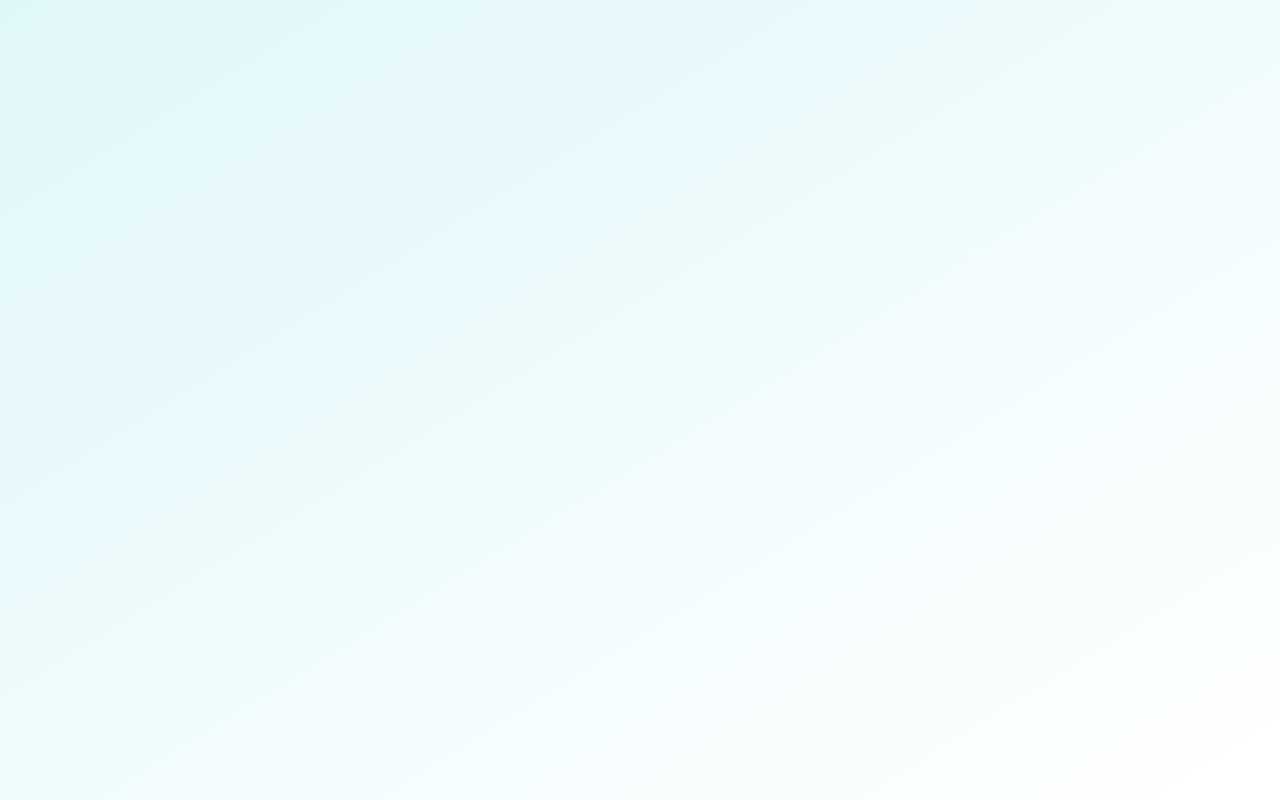
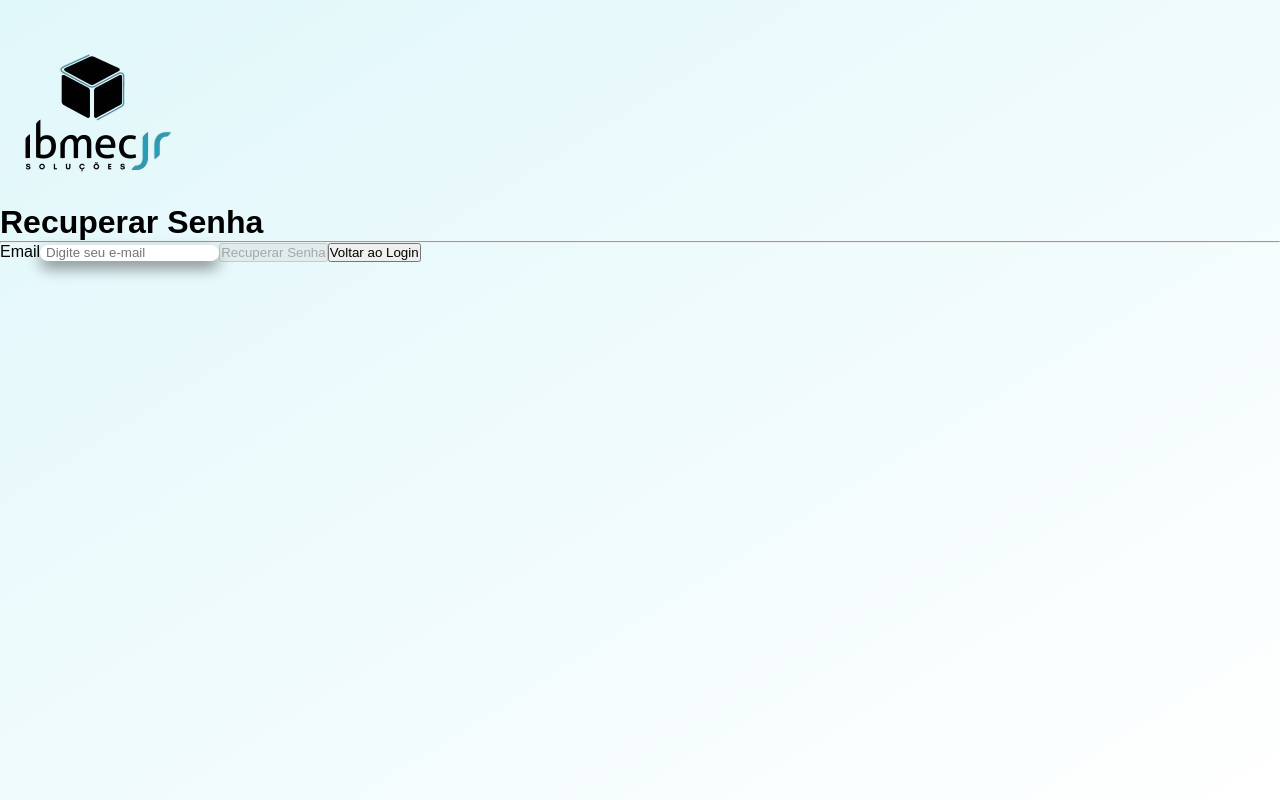
Before and after one commit to andersonodev/ProjetoFinalTraineeJR, a React (Vite) app: page /#/esqueceu in a window 1280 px wide. Before the commit this address had no page. Built offline with nearby package versions, Linux system fonts and the light colour scheme.

Commit message:
Ajeitando algumas coisas e criando a pagina de recuperação de senha V0.0.0 (Sem css)

```diff
--- a/src/App.jsx
+++ b/src/App.jsx
@@ -1,12 +1,15 @@
 import { Routes, Route } from 'react-router-dom';
 import LoginPage from './components/LoginPage';
 import RegistrosPage from './components/RegistrosPage';
+import EsqueceuSenhaPage from './components/EsqueceuSenhaPage';
 
 function App() {
   return (
     <Routes>
       <Route path="/" element={<LoginPage />} />
+      <Route path="/Login" element={<LoginPage />} />
       <Route path="/registros" element={<RegistrosPage />} />
+      <Route path="/esqueceu" element={<EsqueceuSenhaPage />} />
     </Routes>
   );
 }
--- /dev/null
+++ b/src/components/EsqueceuSenhaPage.jsx
@@ -0,0 +1,62 @@
+import React, { useState } from 'react';
+import { useNavigate } from 'react-router-dom';
+import '../styles/EsqueceuSenha.css';
+
+function EsqueceuSenhaPage() {
+  const [email, setEmail] = useState('');
+  const [isEmailValido, setEmailValido] = useState(false);
+  const navigate = useNavigate();
+
+  const validarEmail = (value) => {
+    const regex = /^[^\s@]+@[^\s@]+\.[^\s@]+$/;
+    setEmailValido(regex.test(value));
+  };
+
+  const mudar = (e) => {
+    const value = e.target.value;
+    setEmail(value);
+    validarEmail(value);
+  };
+
+  const enviarRecuperacao = () => {
+    if (!isEmailValido) {
+      alert('Por favor, digite um e-mail válido.');
+      return;
+    }
+
+    alert(`Se este e-mail estiver cadastrado, enviaremos as instruções para: ${email}`);
+    navigate('/');
+  };
+
+  return (
+    <div className="pag-esqueceu">
+      <img src="./logoibmecjr.png" alt="Logo Ibmec Jr" className="logo-ibmecjr-pagesc" />
+
+      <div className="form-esqueceu">
+        <h1>Recuperar Senha <hr /></h1>
+
+        <label>Email</label>
+        <input
+          type="email"
+          placeholder="Digite seu e-mail"
+          value={email}
+          onChange={mudar}
+          className={email.length > 0 ? (isEmailValido ? 'valido' : 'invalido') : ''}
+        />
+        {!isEmailValido && email.length > 0 && (
+          <span className="dica-paginaesqueceu" style={{ color: 'red' }}>Formato de e-mail inválido</span>
+        )}
+
+        <button className="logar-paginaesqueceu" onClick={enviarRecuperacao} disabled={!isEmailValido}>
+          Recuperar Senha
+        </button>
+
+        <button className="logar-paginaesqueceu" onClick={() => navigate('/')}>
+          Voltar ao Login
+        </button>
+      </div>
+    </div>
+  );
+}
+
+export default EsqueceuSenhaPage;
--- a/src/components/LoginPage.jsx
+++ b/src/components/LoginPage.jsx
@@ -1,3 +1,4 @@
+import { Link } from 'react-router-dom';
 import React, { useState } from 'react';
 import { useNavigate } from 'react-router-dom';
 import '../styles/LoginPage.css';
@@ -42,7 +43,7 @@ function LoginPage() {
         />
         <span className="dica">*12345*</span>
 
-        <a href="#">Esqueceu sua senha?</a>
+        <Link to="/esqueceu">Esqueceu sua senha?</Link>
 
         <button className="logar" onClick={login}>Login</button>
       </div>
```
Also changed, not shown: src/styles/EsqueceuSenha.css (added).
